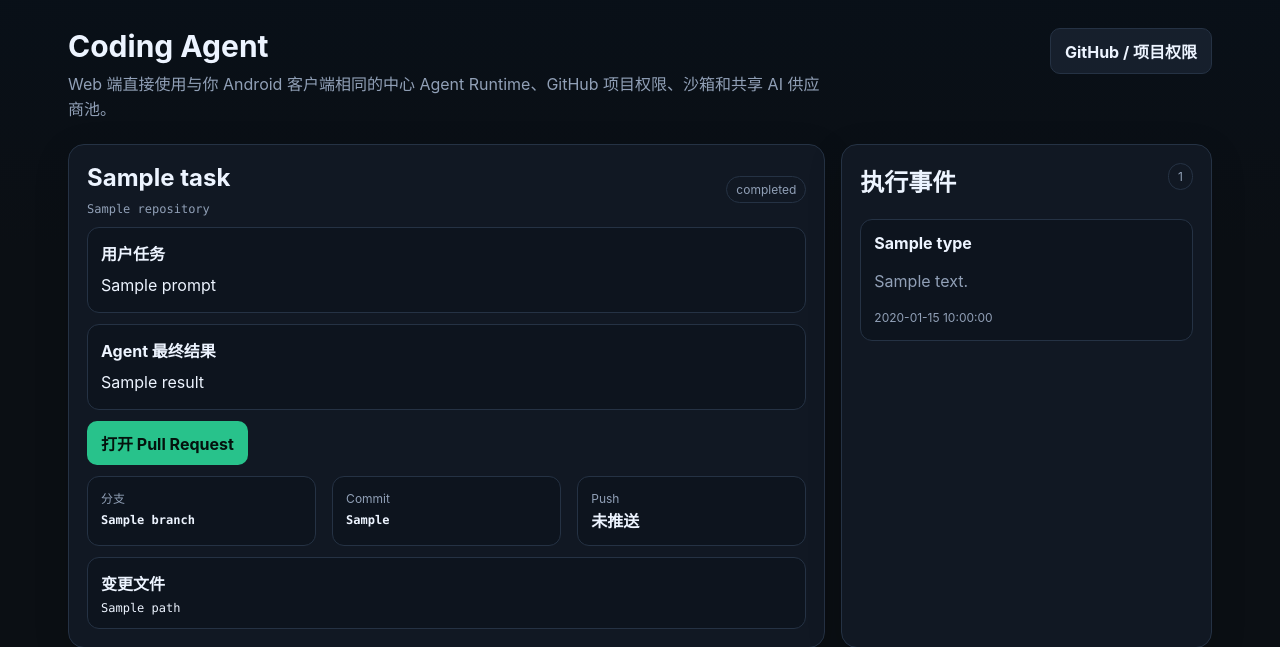
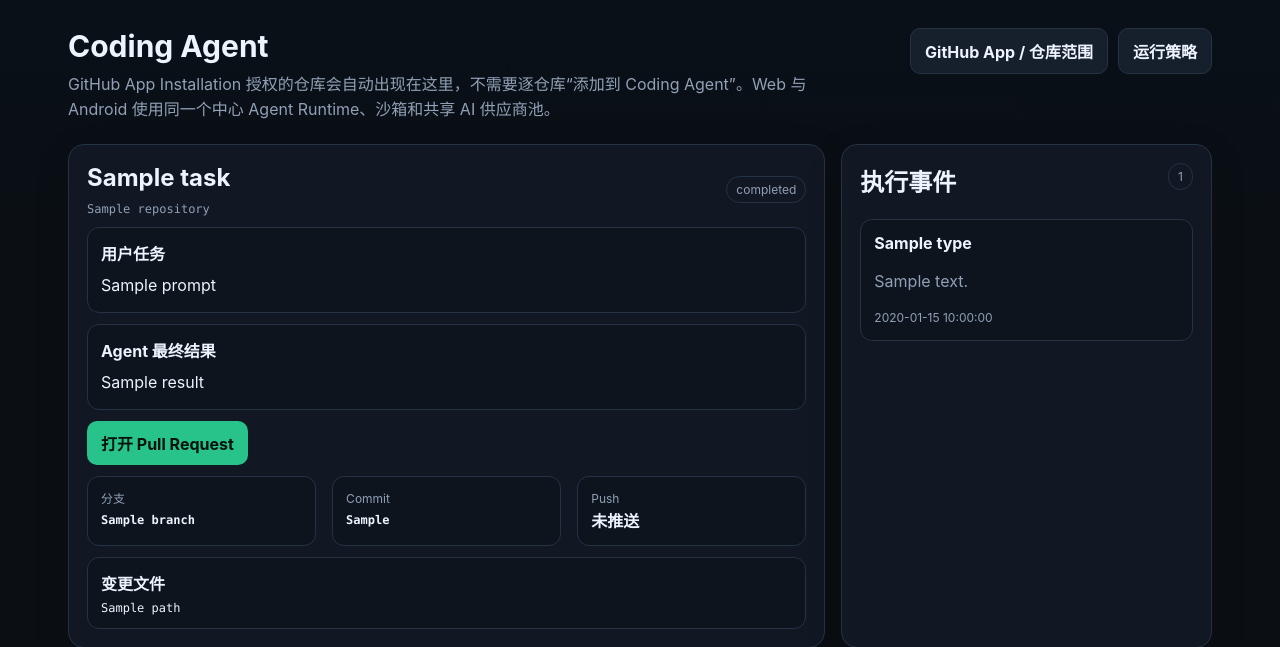
Before and after one commit to b8vipvip/fdex, a FastAPI app: template server/app/templates/user_agent.html in a window 1280 px wide. Shown: the part 71-718 px from the top of the page. Run offline with FastAPI, Linux system fonts and the light colour scheme; the template is opened without the code that fills it: most values are stand-ins (such as "Sample title", 1, 10 or a date in 2020); parts of the project's set-up code (start-up, migrations or seed data) failed here and were passed over.

Commit message:
Phase 7.10: show installation-authorized repositories in Agent

```diff
--- a/server/app/templates/user_agent.html
+++ b/server/app/templates/user_agent.html
@@ -2,8 +2,8 @@
 {% block title %}Coding Agent · FDEX{% endblock %}
 {% block content %}
 <section class="hero">
-  <div><h1>Coding Agent</h1><p>Web 端直接使用与你 Android 客户端相同的中心 Agent Runtime、GitHub 项目权限、沙箱和共享 AI 供应商池。</p></div>
-  <div class="row"><a class="button button-secondary" href="/account/github">GitHub / 项目权限</a>{% if view == 'task' %}<a class="button button-secondary" href="/account/agent">任务列表</a>{% endif %}</div>
+  <div><h1>Coding Agent</h1><p>GitHub App Installation 授权的仓库会自动出现在这里，不需要逐仓库“添加到 Coding Agent”。Web 与 Android 使用同一个中心 Agent Runtime、沙箱和共享 AI 供应商池。</p></div>
+  <div class="row"><a class="button button-secondary" href="/account/github">GitHub App / 仓库范围</a><a class="button button-secondary" href="/account/agent/runtime">运行策略</a>{% if view == 'task' %}<a class="button button-secondary" href="/account/agent">任务列表</a>{% endif %}</div>
 </section>
 
 {% if operation.busy %}<div class="alert alert-error">当前账号正在执行 {{ operation.operation }}，Coding Agent 暂停创建新操作。</div>{% endif %}
@@ -11,17 +11,18 @@
 {% if view == 'center' %}
 <div class="grid">
   <section class="card span-5 stack">
-    <div class="card-head"><div><h2>创建开发任务</h2><p>只允许选择当前 FDEX user_id 下已经配置的 GitHub Agent 项目。</p></div></div>
+    <div class="card-head"><div><h2>创建开发任务</h2><p>仓库列表直接来自当前 FDEX user_id 的 GitHub App 安装范围。</p></div></div>
     {% if projects %}
     <form action="/account/agent/tasks" method="post" class="stack">
       <input type="hidden" name="csrf_token" value="{{ csrf_token }}">
-      <label>项目<select name="project_id" required>{% for project in projects %}<option value="{{ project.id }}">{{ project.name }} · {{ project.repo_full_name }}</option>{% endfor %}</select></label>
+      <label>仓库<select name="project_id" required>{% for project in projects %}<option value="{{ project.id }}">{{ project.repo_full_name }} · {{ project.base_branch }}{% if project.allow_pr %} · Push + PR{% elif project.allow_push %} · Push{% else %} · 只读{% endif %}</option>{% endfor %}</select></label>
       <label>开发任务<textarea name="prompt" rows="10" maxlength="12000" required placeholder="例如：检查当前仓库失败的测试，定位根因，修复后运行测试并创建 PR。"></textarea></label>
       <label class="check"><input type="checkbox" name="run_now" checked>创建后立即执行</label>
       <button class="primary" type="submit" {% if operation.busy %}disabled{% endif %}>创建 Coding Agent 任务</button>
     </form>
+    <p class="fine">Push / PR 是否可用由 GitHub App permissions 自动决定；构建联网、内存和 CPU 使用账号级运行策略。</p>
     {% else %}
-    <div class="empty-state"><p>还没有启用的 Coding Agent 项目。</p><a class="button button-primary" href="/account/github">先连接 GitHub 并添加项目</a></div>
+    <div class="empty-state"><p>当前 GitHub App 没有可供 Coding Agent 使用的仓库，或仓库范围尚未同步。</p><div class="row"><a class="button button-primary" href="/account/github">连接 / 修改 GitHub App</a><a class="button button-secondary" href="/account/agent/runtime">刷新仓库</a></div></div>
     {% endif %}
   </section>
   <section class="card span-7 stack">
@@ -30,7 +31,7 @@
     {% for item in tasks %}<a class="conversation-card" href="/account/agent/tasks/{{ item.id }}"><div><strong>{{ item.project_name }}</strong><div class="fine">{{ item.repository }} · {{ item.updated_at }}</div></div><div><span class="badge {% if item.status == 'succeeded' %}ok{% elif item.status in ['failed','canceled'] %}warn{% endif %}">{{ item.status }}</span><div class="conversation-preview" style="margin-top:5px">{{ item.prompt }}</div></div></a>{% else %}<p class="muted">暂无 Coding Agent 任务。</p>{% endfor %}
   </section>
   <section class="card span-12">
-    <div class="row between"><div><h3>沙箱使用</h3><div class="fine">已使用 {{ usage.used_mb or 0 }} MB / {{ usage.limit_mb or 0 }} MB{% if usage.over_limit %} · 已超预算{% endif %}</div></div><form action="/account/agent/sandbox/cleanup" method="post"><input type="hidden" name="csrf_token" value="{{ csrf_token }}"><button class="secondary" type="submit">清理已完成任务工作区</button></form></div>
+    <div class="row between"><div><h3>沙箱使用</h3><div class="fine">已使用 {{ usage.used_mb or 0 }} MB / {{ usage.limit_mb or 0 }} MB{% if usage.over_limit %} · 已超预算{% endif %}</div></div><div class="row"><a class="button button-secondary" href="/account/agent/runtime">账号级运行策略</a><form action="/account/agent/sandbox/cleanup" method="post"><input type="hidden" name="csrf_token" value="{{ csrf_token }}"><button class="secondary" type="submit">清理已完成任务工作区</button></form></div></div>
   </section>
 </div>
 {% else %}
```
